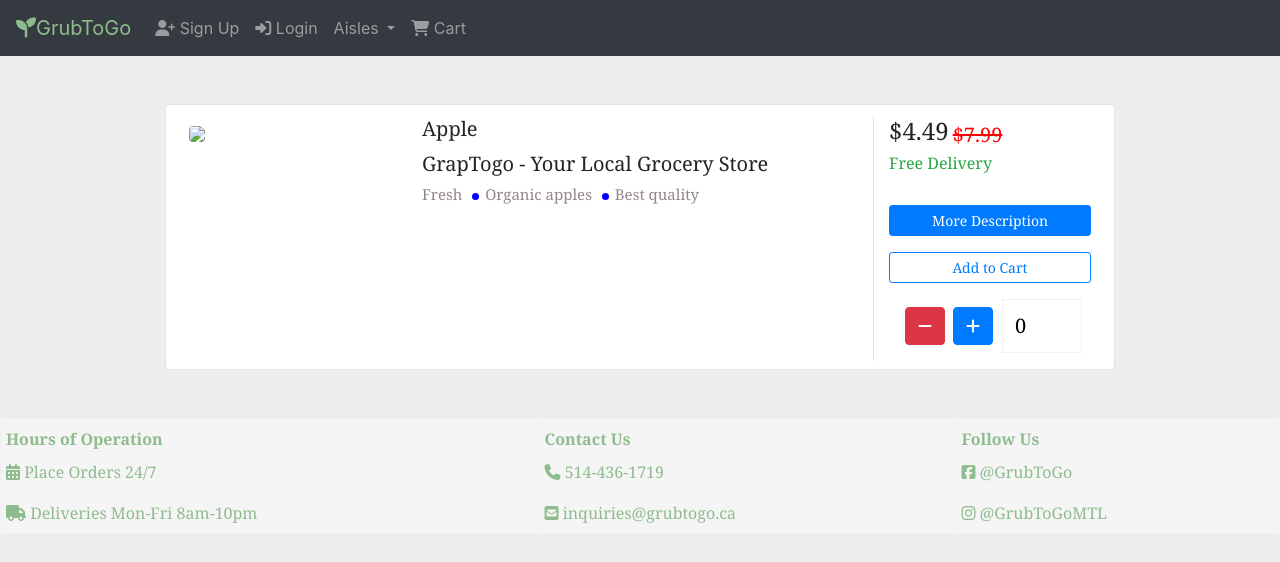
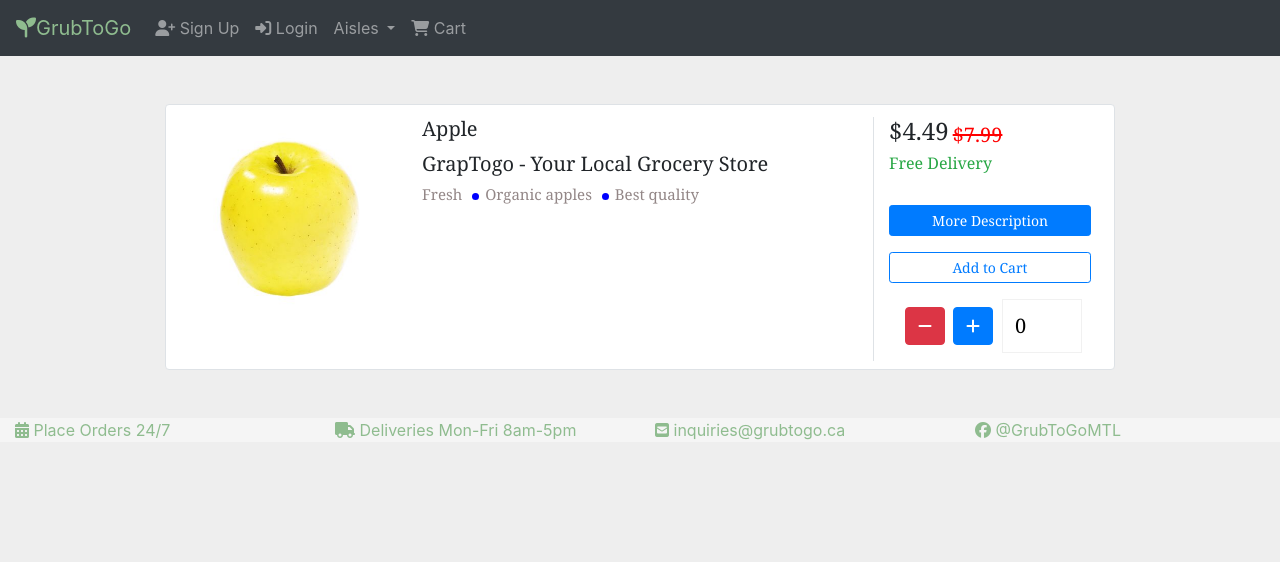
Before and after one commit to ramona-1010/GrubToGo, a website: page apple_yellow.html in a window 1280 px wide. Drawn offline with nearby package versions, Linux system fonts and the light colour scheme.

Commit message:
Update apple_yellow.html

```diff
--- a/apple_yellow.html
+++ b/apple_yellow.html
@@ -10,7 +10,7 @@
     <title>Apple</title>
     <!--Link to kit's Code for Icons-->
     <script src="https://kit.fontawesome.com/e56d36b0a0.js" crossorigin="anonymous"></script>
-    <link rel="icon" type="image/png" href="images/logo.png" />
+    <link rel="icon" type="image/png" href="FruitImages/logo.png" />
 </head>
 
 <body>
@@ -80,7 +80,7 @@
                 <div class="col-md-10">
                     <div class="row p-2 bg-white border rounded">
                         <div class="col-md-3 mt-1"><img class="img-fluid img-responsive rounded product-image"
-                                src="images/applegolden.jpg"></div>
+                                src="FruitImages/applegolden.jpg"></div>
                         <div class="col-md-6 mt-1">
                             <h5>Apple</h5>
                             <div class="d-flex flex-row">
@@ -157,27 +157,17 @@
 
 
 
-        <!-- Footer info-->
+       <!--Footer-->
         <div class="footer">
-            <table>
-                <tr>
-                    <th>Hours of Operation</th>
-                    <th>Contact Us</th>
-                    <th>Follow Us</th>
-                </tr>
-                <tr>
-                    <td><i class='fas fa-calendar-alt'></i> Place Orders 24/7</td>
-                    <td><i class='fas fa-phone'></i> 514-436-1719</td>
-                    <td><i class='fab fa-facebook-square'></i> @GrubToGo</td>
-                </tr>
-                <tr>
-                    <td><i class='fas fa-truck'></i> Deliveries Mon-Fri 8am-10pm</td>
-                    <td><i class='fas fa-envelope-square'></i> inquiries@grubtogo.ca</td>
-                    <td><i class='fab fa-instagram'></i> @GrubToGoMTL</td>
-                </tr>
-            </table>
+            <div class="container-fluid">
+                <div class="row">
+                    <div class="col-sm-3"><i class="fas fa-calendar-alt"></i> Place Orders 24/7</div>
+                    <div class="col-sm-3"><i class="fas fa-truck"></i> Deliveries Mon-Fri 8am-5pm</div>
+                    <div class="col-sm-3"><i class="fas fa-envelope-square"></i> inquiries@grubtogo.ca</div>
+                    <div class="col-sm-3"><i class="fab fa-facebook"></i> @GrubToGoMTL</div>
+                </div>
+            </div>
         </div>
-
 
 
 
```
